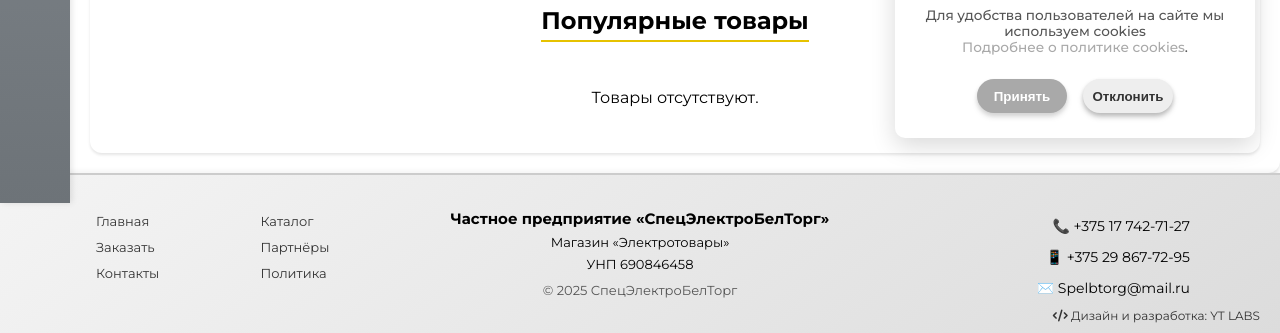
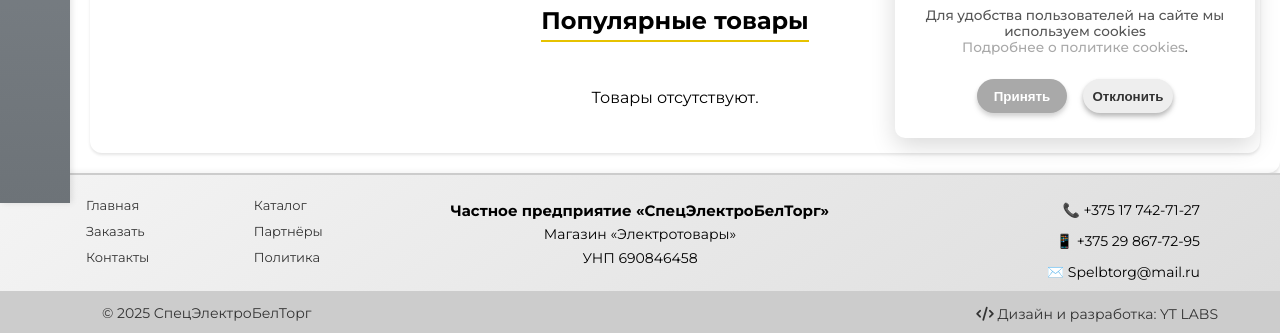
Before and after one commit to YuliyaS-work/ESG_SHOP, a Django app: page /basket/ in a window 1280 px wide. Shown: the part 637-970 px from the top of the page. Run offline with Django 5.2, Linux system fonts and the light colour scheme; data that the repository does not hold is empty; parts of the project's set-up code (start-up, migrations or seed data) failed here and were passed over.

Commit message:
переделала ссылку на tilda

```diff
--- a/esg/static/css/basic.css
+++ b/esg/static/css/basic.css
@@ -46,7 +46,7 @@ body {
 }
 .footer-inner {
   width: 100%;
-  max-width: 1100px;
+  max-width: 1200px;
   display: flex;
   flex-wrap: wrap;
   flex-direction: row;
@@ -82,13 +82,11 @@ body {
   text-align: center;
 }
 .footer-info h4,
-.footer-info p,
-.footer-copy {
+.footer-info p {
   margin: 4px 0;
   line-height: 1.4;
 }
-.footer-info p,
-.footer-copy { font-size: clamp(14px, 1vw, 16px); }
+.footer-info p { font-size: clamp(14px, 1vw, 16px); }
 .footer-info h4 { font-size: clamp(16px, 1vw, 18px); }
 .footer-contacts {
   flex: 1 1 auto;
@@ -100,25 +98,39 @@ body {
   line-height: 1.2;
 }
 .footer .footer-contacts p:last-child { margin-bottom: 0; }
-.footer-info .footer-copy {
-  color: #555;
+.footer-info {
+  color: black;
   margin-top: 8px;
   display: block;
   text-align: center;
 }
-.icon-mail { color: #0066cc; }
+.footer-bottom {
+  width: 100vw;
+  background: #cccccc;
+  margin-left: calc(50% - 50vw);
+  margin-right: calc(50% - 50vw);
+  box-sizing: border-box;
+  padding-left: 40px;
+  margin-top: 10px;
+}
+.footer-bottom-inner {
+  width: min(1900px, 90%);
+  margin: 0 auto;
+  display: flex;
+  justify-content: space-between;
+  align-items: center;
+  padding: 0;
+}
+.tilda-link a,
+.footer-copy {
+    text-decoration: none;
+    color: #333;
+    line-height: 1.2;
+    font-size: clamp(14px, 1vw, 16px);
+}
+.tilda-link a:hover { font-weight: bold; }
+.icon-mail { color: black; }
 .footer-nav a img { display: none; }
-.tilda-link {
-  position: absolute;
-  bottom: 10px;
-  right: 20px;
-  font-size: clamp(12px, 0.8vw, 14px);
-}
-.tilda-link a {
-  color: #333;
-  text-decoration: none;
-}
-.tilda-link a:hover { color: gray; }
 .price_no {
   display: inline-block;
   padding: 4px 10px;
@@ -230,9 +242,7 @@ body.sidebar-open .sidebar ul li a .text { opacity: 1; }
 .sidebar ul li:hover .subcategory li:nth-child(1) a { transition-delay: 0.05s; }
 .sidebar ul li:hover .subcategory li:nth-child(2) a { transition-delay: 0.1s; }
 .sidebar ul li:hover .subcategory li:nth-child(3) a { transition-delay: 0.15s; }
-.sidebar:hover ~ .main-content {
-  margin-left: 250px;
-}
+.sidebar:hover ~ .main-content { margin-left: 250px; }
 .overlay_menu {
   position: fixed;
   top: var(--header-height, 110px);
@@ -680,7 +690,7 @@ body.sidebar-open .overlay_menu {
   gap: 6px;
   cursor: pointer;
   font-size: clamp(0.85rem, 0.9vw + 0.5rem, 1rem);
-  color: #222;                /* темный серый */
+  color: #222;
   white-space: nowrap;
   margin-top: 10px;
 }
@@ -798,12 +808,8 @@ body.sidebar-open .overlay_menu {
     overflow-y: scroll !important;
     -webkit-overflow-scrolling: touch;
   }
-  .sidebar ul li ul.subcategory {
-    overflow: visible !important;
-  }
-  .sidebar ul {
-  padding-bottom: 40px;
-}
+  .sidebar ul li ul.subcategory { overflow: visible !important; }
+  .sidebar ul { padding-bottom: 40px; }
   body.sidebar-open .sidebar {
     width: 70vw !important;
     max-width: 70vw !important;
@@ -830,9 +836,7 @@ body.sidebar-open .overlay_menu {
   }
   .header-logo,
   .header-top-links,
-  .header-contacts {
-    display: none !important;
-  }
+  .header-contacts { display: none !important; }
   .sidebar li > ul,
   .sidebar li > ul.subcategory,
   .sidebar ul li ul {
@@ -954,7 +958,6 @@ body.sidebar-open .overlay_menu {
     justify-content: center !important;
     gap: 0;
   }
-
 }
 @media (min-width: 601px) and (max-width: 900px) {
    .main-content { margin-left: 0; }
@@ -1151,11 +1154,6 @@ body.sidebar-open .overlay_menu {
     margin: 2px 0;
     font-size: clamp(13px, 1vw, 15px);
   }
-  .footer-copy {
-    margin-top: 6px;
-    color: #555;
-    font-size: clamp(13px, 1vw, 15px);
-  }
   .footer-contacts {
     display: flex;
     flex-direction: row;
@@ -1177,12 +1175,11 @@ body.sidebar-open .overlay_menu {
     line-height: 1.3;
     font-size: clamp(13px, 1vw, 15px);
   }
-   .tilda-link {
-    position: relative; /* меняем с absolute на relative */
-    bottom: auto;       /* убираем абсолютные координаты */
-    right: auto;
-    margin-top: 12px;   /* отступ от футер-элементов выше */
+  .footer-bottom {
+    width: 100vw;
+    padding: 0px;
   }
+  .footer-bottom-inner { width: 95%; }
   #feedback-modal {
     top: 120px;
     left: 50%;
@@ -1267,7 +1264,7 @@ body.sidebar-open .overlay_menu {
     flex-shrink: 0;
     min-width: clamp(400px, 40vw, 600px);
   }
-  .footer { padding: 16px clamp(80px, 2vw, 100px); }
+  .footer { padding: 16px clamp(80px, 2vw, 100px); padding-bottom: 0; }
   .footer-inner { gap: 14px; }
   .footer-nav {
     flex: 1 1 160px;
@@ -1281,7 +1278,6 @@ body.sidebar-open .overlay_menu {
   .footer-info { flex: 1 1 240px; }
   .footer-info h4 { font-size: clamp(15px, 0.9vw, 17px); }
   .footer-info p,
-  .footer-copy { font-size: clamp(13px, 0.9vw, 15px); }
   .footer-contacts { flex: 1 1 160px; }
   .footer-contacts p { font-size: clamp(13px, 0.9vw, 15px); }
 }
--- a/esg/static/css/contact.css
+++ b/esg/static/css/contact.css
@@ -192,7 +192,7 @@ html { scroll-behavior: smooth; }
   margin-bottom: 15px;
 }
 .pay_pre{
-   background: #f0f0f0;
+  background: #f0f0f0;
   padding: 20px;
   border-radius: 10px;
   font-family: "Courier New", monospace;
@@ -254,7 +254,7 @@ a[href^="tel:"]:hover { color: #e6c200; }
     color: #333;
     white-space: nowrap;
   }
-  .tilda-link-contact a:hover { color: #e6c200; }
+  .tilda-link-contact a:hover { font-weight: bold; }
 }
 @media (min-width: 601px) and (max-width: 900px) {
   :target { scroll-margin-top: 160px; }
--- a/esg/templates/basic.html
+++ b/esg/templates/basic.html
@@ -134,7 +134,6 @@
       <h4>Частное предприятие «СпецЭлектроБелТорг»</h4>
       <p>Магазин «Электротовары»</p>
       <p>УНП 690846458</p>
-        <p class="footer-copy">© 2025 СпецЭлектроБелТорг</p>
     </div>
     <div class="footer-contacts">
       <p>📞 +375 17 742-71-27</p>
@@ -142,11 +141,13 @@
       <p>✉️ Spelbtorg@mail.ru</p>
     </div>
   </div>
-        <!-- Новая ссылка на сайт Tilda -->
+        <div class="footer-bottom">
+            <div class="footer-bottom-inner">
+        <div class="footer-copy"> <p>© 2025 СпецЭлектроБелТорг</p></div>
     <div class="tilda-link"> <a href="http://project18692256.tilda.ws" target="_blank">
     <i class="fas fa-code"></i>
     <span>Дизайн и разработка: YT LABS</span>
-</a></div>
+</a></div></div></div>
 </footer>
 <!-- === ВСПЛЫВАЮЩАЯ ФОРМА ОБРАТНОЙ СВЯЗИ === -->
 
```
Also changed, not shown: esg/static/css/basket.css (+38 -0 lines). Lines whose indentation alone changed are shown as unchanged.
